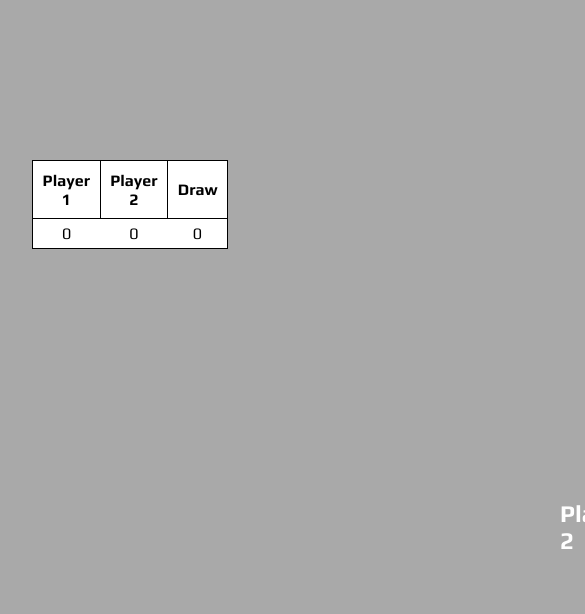
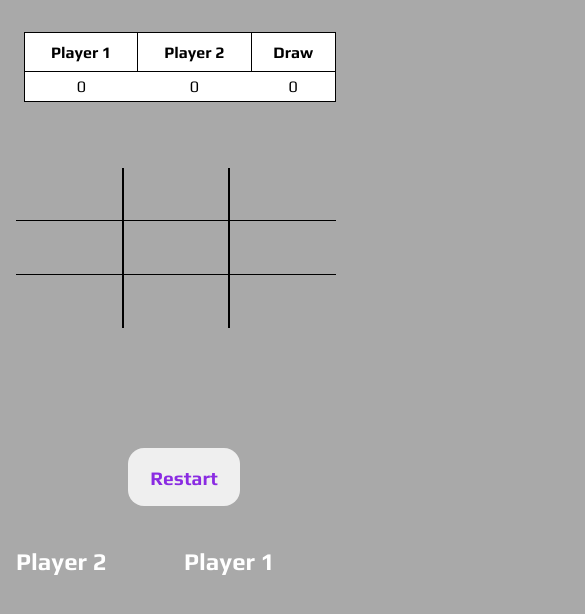
Before and after one commit to Michal5675/tic-tac-toe, a plain HTML site: page index.html in a window 390 px wide. Shown: the top 614 px of the page, 585 px wide, since content can reach past the window. Drawn offline with Linux system fonts and the light colour scheme.

Commit message:
Add files via upload

```diff
--- a/style.css
+++ b/style.css
@@ -182,3 +182,41 @@ table {
 th {
     padding: .6em;
 }
+
+@media only screen and (max-width: 600px) {
+    .box {
+        position: relative;
+        left: 0.5rem;
+        top: 10rem;
+    }
+
+    #player1 {
+        position: absolute;
+        left: 11.5rem;
+        top: 33rem;
+    }
+
+    #player2 {
+        position: absolute;
+        left: 1rem;
+        top: 33rem;
+    }
+
+    table {
+        width: 80%;
+        position: fixed;
+        left: 1.5rem;
+        top: 2rem;
+    }
+    th {
+        padding: .6em;
+    }
+
+    .restart {
+        position: absolute;
+        left: 8rem;
+        top: 28rem;
+    }
+
+
+}
```
